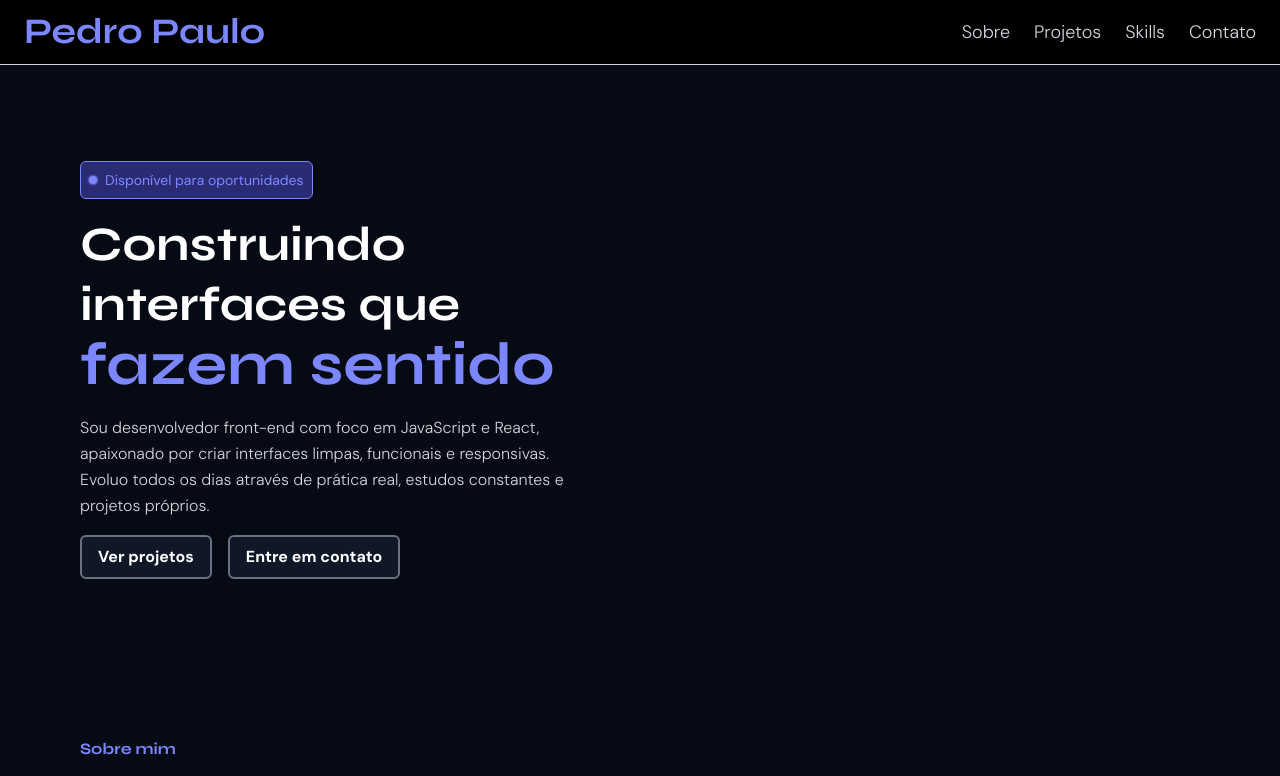
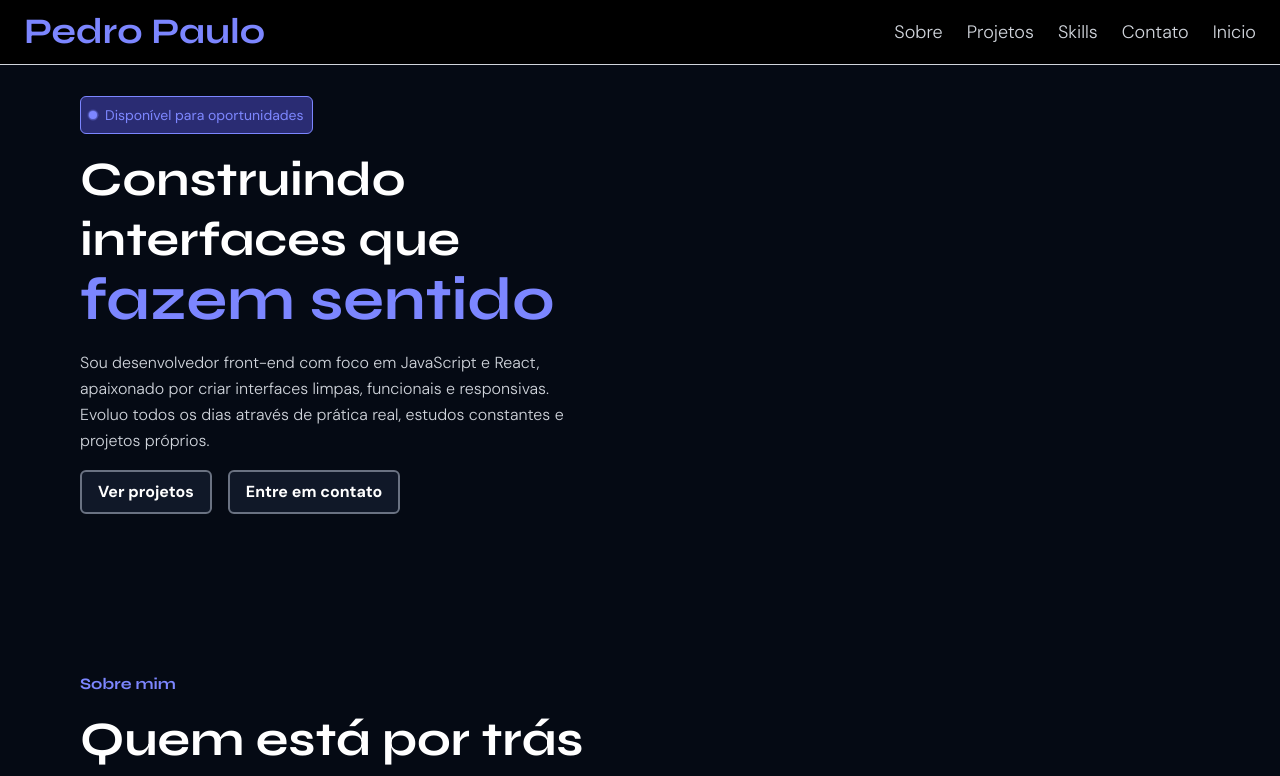
Before and after one commit to P3dr0PRR/portifa-16-03-26, a React (Vite) app: page / in a window 1280 px wide. Shown: the top 776 px of the page. Built offline with nearby package versions, Linux system fonts and the light colour scheme; a web font is replaced by a local one.

Commit message:
fix: fixa nav no topo da página

```diff
--- a/src/components/hero/index.tsx
+++ b/src/components/hero/index.tsx
@@ -1,6 +1,9 @@
 export function Hero() {
   return (
-    <section className="flex flex-col justify-start gap-4 px-6 py-12 md:px-16 md:py-20">
+    <section
+      id="inicio"
+      className="flex flex-col justify-start gap-4 px-6 py-12 md:px-16 md:py-20"
+    >
       <div className="flex items-center gap-2 bg-indigo-500/40 border border-indigo-400 rounded-md p-2 w-max">
         <span className="relative flex h-2 w-2">
           <span className="animate-ping absolute inline-flex h-full w-full rounded-full bg-indigo-400 opacity-75"></span>
--- a/src/components/nav/index.tsx
+++ b/src/components/nav/index.tsx
@@ -1,6 +1,6 @@
 export function Nav() {
   return (
-    <nav className="flex bg-black border-b border-gray-300 flex-col md:flex-row items-center justify-between px-6 py-3 gap-3 md:gap-0">
+    <nav className="fixed top-0 left-0 w-full z-50 flex bg-black border-b border-gray-300 flex-col md:flex-row items-center justify-between px-6 py-3 gap-3 md:gap-0">
       <h1 className="text-4xl text-indigo-400 font-bold font-['Syne'] shrink-0">
         Pedro Paulo
       </h1>
@@ -37,6 +37,14 @@
             Contato
           </a>
         </li>
+        <li className="hidden md:block">
+          <a
+            href="#inicio"
+            className="text-gray-300 hover:text-gray-100 transition-colors"
+          >
+            Inicio
+          </a>
+        </li>
       </ul>
     </nav>
   );
--- a/src/components/skillTag/types.ts
+++ b/src/components/skillTag/types.ts
@@ -1,6 +1,6 @@
 export interface Skill {
-  name: string
-  highlight?: boolean
+  name: string;
+  highlight?: boolean;
 }
 
 export const SKILLS = [
@@ -20,4 +20,4 @@
   { name: "Manipulação do DOM" },
   { name: "Inglês avançado" },
   { name: "ADS" },
-]
+];
```
Also changed, not shown: src/components/hero/types.ts (deleted), src/constants/about.ts (line endings or trailing spaces).
